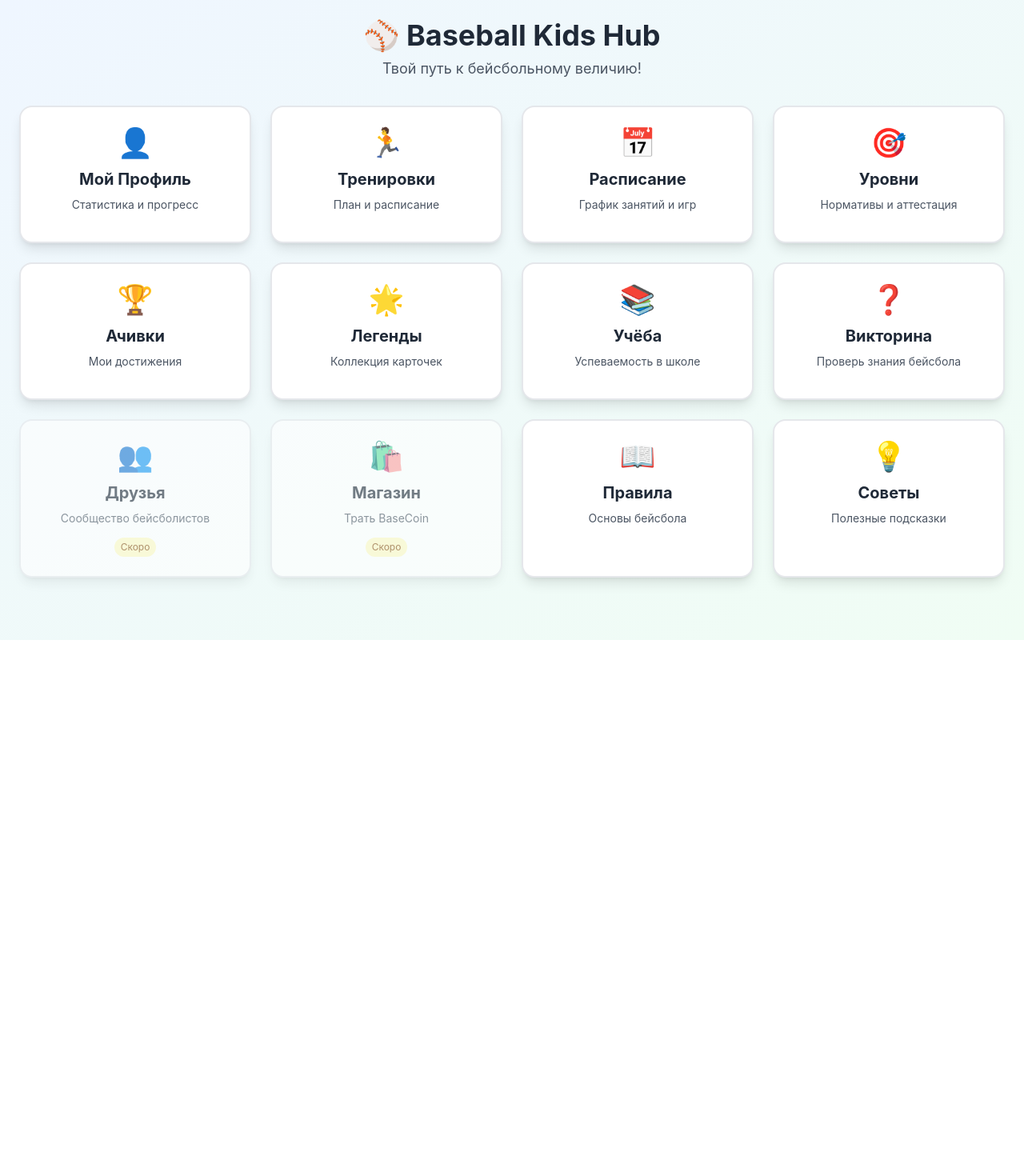
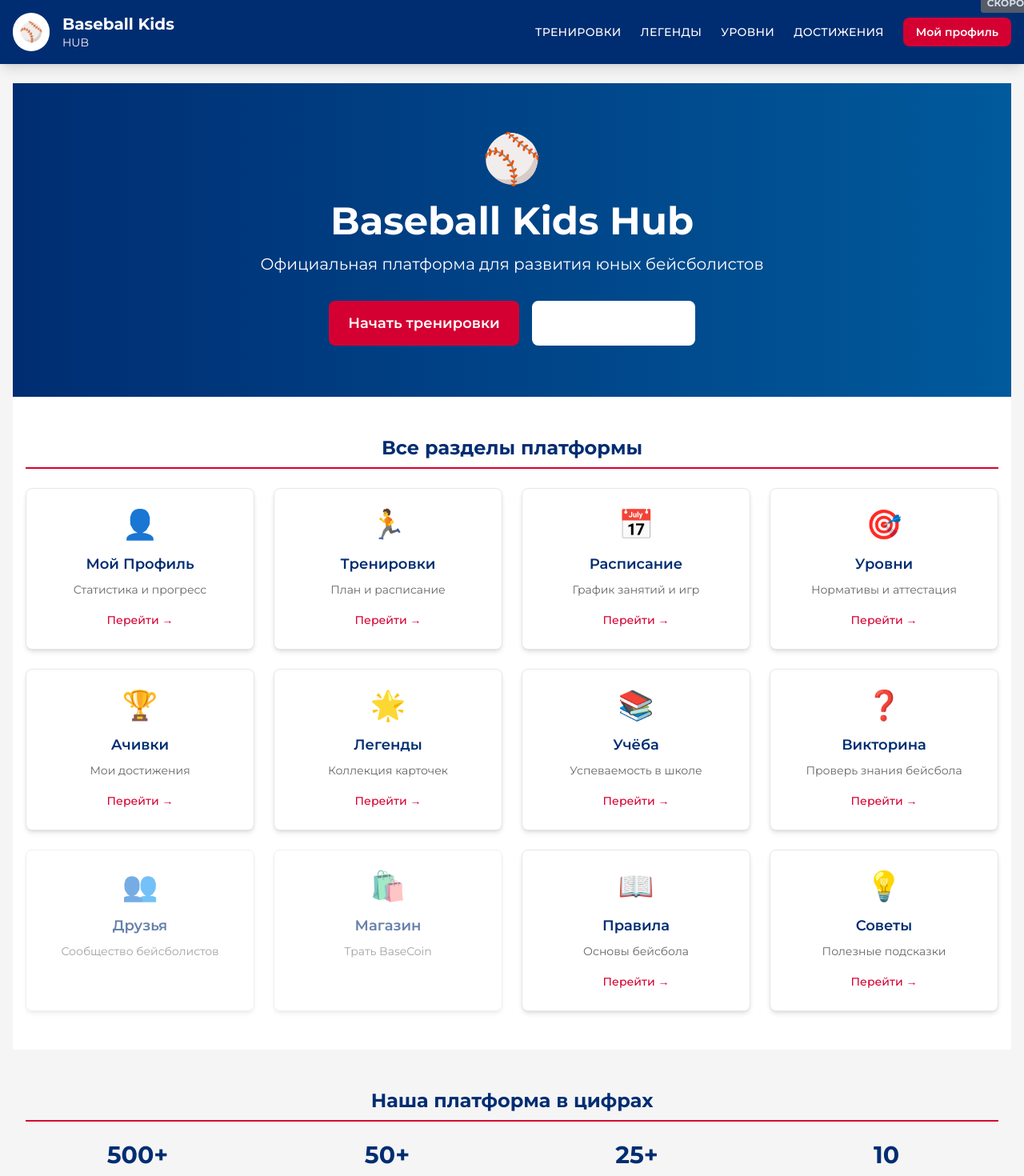
Before and after one commit to ARostov/baseball-kids-hub, a React (Vite) app: page / in a window 1280 px wide. Shown: the top 1470 px of the page at 80% size. Before the commit the page ends 800 px from the top, so only its background shows below. Built offline with nearby package versions, Linux system fonts and the light colour scheme.

Commit message:
redesign a la mlb

```diff
--- a/index.html
+++ b/index.html
@@ -4,9 +4,11 @@
     <meta charset="UTF-8" />
     <link rel="icon" type="image/svg+xml" href="/vite.svg" />
     <meta name="viewport" content="width=device-width, initial-scale=1.0" />
-    <title>Baseball Kids Hub</title>
+    <meta name="theme-color" content="#D4AF37" />
+    <meta name="description" content="Baseball Kids Hub - коллекционные карточки юных бейсболистов" />
+    <title>🎴 Baseball Cards Hub | Коллекционные карточки</title>
 </head>
-<body>
+<body class="min-h-screen bg-gradient-to-br from-gray-900 to-blue-900">
 <div id="root"></div>
 <script type="module" src="./src/main.tsx"></script>
 </body>
--- a/src/App.tsx
+++ b/src/App.tsx
@@ -19,8 +19,9 @@ function AppContent() {
     const navigate = useNavigate();
 
     return (
-        <div className="min-h-screen bg-gray-50">
+        <div className="min-h-screen bg-mlb-light-gray font-montserrat">
             <Header />
+            <main className="container mx-auto px-4 py-6">
                 <Routes>
                     <Route path="/" element={<HomePage onNavigate={navigate} />} />
                     <Route path="/profile" element={<ProfilePage />} />
@@ -36,9 +37,32 @@ function AppContent() {
                     <Route path="/rules" element={<RulesPage />} />
                     <Route path="/tips" element={<TipsPage />} />
                     <Route path="/achievements" element={<AchievementsPage />} />
-                <Route path="/friends" element={<div className="p-8">Друзья - в следующей версии</div>} />
-                <Route path="/shop" element={<div className="p-8">Магазин - в следующей версии</div>} />
+                    <Route path="/friends" element={
+                        <div className="text-center py-12">
+                            <h2 className="text-2xl font-bold text-mlb-blue mb-4">Друзья</h2>
+                            <p className="text-mlb-gray">Функция появится в следующем обновлении</p>
+                        </div>
+                    } />
+                    <Route path="/shop" element={
+                        <div className="text-center py-12">
+                            <h2 className="text-2xl font-bold text-mlb-blue mb-4">Магазин</h2>
+                            <p className="text-mlb-gray">Скоро открытие!</p>
+                        </div>
+                    } />
                 </Routes>
+            </main>
+
+            {/* Футер в стиле MLB */}
+            <footer className="bg-mlb-blue text-white py-8 mt-12">
+                <div className="container mx-auto px-4 text-center">
+                    <div className="text-3xl mb-4">⚾</div>
+                    <p className="text-lg font-semibold mb-2">Baseball Kids Hub</p>
+                    <p className="text-mlb-light-gray text-sm">Официальная образовательная платформа для юных бейсболистов</p>
+                    <div className="mt-4 text-xs text-mlb-light-gray">
+                        © 2024 Baseball Kids Hub. Все права защищены.
+                    </div>
+                </div>
+            </footer>
         </div>
     );
 }
--- /dev/null
+++ b/src/components/Footer.tsx
@@ -0,0 +1,30 @@
+function Footer() {
+    return (
+        <footer className="bg-mlb-blue text-white py-8 mt-12">
+            <div className="container mx-auto px-4">
+                <div className="text-center">
+                    <h3 className="text-xl font-bold mb-4">Baseball Kids Hub</h3>
+                    <p className="text-gray-300 mb-4">
+                        Комплексная образовательно-спортивная платформа для детей 8-12 лет
+                    </p>
+                    <div className="flex justify-center space-x-6">
+                        <a href="#" className="text-gray-300 hover:text-white transition-colors">
+                            О проекте
+                        </a>
+                        <a href="#" className="text-gray-300 hover:text-white transition-colors">
+                            Контакты
+                        </a>
+                        <a href="#" className="text-gray-300 hover:text-white transition-colors">
+                            Помощь
+                        </a>
+                    </div>
+                    <p className="text-gray-400 mt-6 text-sm">
+                        © 2024 Baseball Kids Hub. Все права защищены.
+                    </p>
+                </div>
+            </div>
+        </footer>
+    )
+}
+
+export default Footer
--- a/src/components/Header.tsx
+++ b/src/components/Header.tsx
@@ -1,71 +1,68 @@
-import React from 'react';
-import { useNavigate, useLocation } from 'react-router-dom';
+import { useNavigate } from 'react-router-dom';
 
-export const Header: React.FC = () => {
+export function Header() {
     const navigate = useNavigate();
-    const location = useLocation();
-
-    // Не показывать хедер на главной странице
-    if (location.pathname === '/') {
-        return null;
-    }
 
     return (
-        <header className="bg-white shadow-sm border-b border-gray-200">
-            <div className="max-w-7xl mx-auto px-4 sm:px-6 lg:px-8">
-                <div className="flex justify-between items-center h-16">
+        <header className="mlb-header">
+            <div className="container mx-auto px-4">
+                <div className="flex items-center justify-between py-4">
                     {/* Логотип и название */}
                     <button
                         onClick={() => navigate('/')}
-                        className="flex items-center gap-3 hover:opacity-80 transition-opacity"
+                        className="flex items-center space-x-4 hover:opacity-90 transition-opacity"
                     >
-                        <div className="text-2xl">⚾</div>
-                        <div>
-                            <h1 className="text-xl font-bold text-gray-800">Baseball Kids Hub</h1>
-                            <p className="text-xs text-gray-500">Твой путь к величию</p>
+                        <div className="bg-white rounded-full p-2">
+                            <span className="text-mlb-blue text-2xl font-bold">⚾</span>
+                        </div>
+                        <div className="text-left">
+                            <h1 className="text-xl font-bold text-white leading-tight">
+                                Baseball Kids
+                            </h1>
+                            <p className="text-mlb-light-gray text-sm">HUB</p>
                         </div>
                     </button>
 
                     {/* Навигация */}
-                    <nav className="hidden md:flex items-center gap-6">
+                    <nav className="hidden md:flex items-center space-x-6">
                         <button
                             onClick={() => navigate('/trainings')}
-                            className="text-gray-600 hover:text-blue-600 transition-colors"
+                            className="text-white hover:text-mlb-light-gray transition-colors font-medium text-sm uppercase tracking-wide"
                         >
                             Тренировки
                         </button>
                         <button
-                            onClick={() => navigate('/schedule')}
-                            className="text-gray-600 hover:text-blue-600 transition-colors"
-                        >
-                            Расписание
-                        </button>
-                        <button
                             onClick={() => navigate('/legends')}
-                            className="text-gray-600 hover:text-blue-600 transition-colors"
+                            className="text-white hover:text-mlb-light-gray transition-colors font-medium text-sm uppercase tracking-wide"
                         >
                             Легенды
                         </button>
                         <button
-                            onClick={() => navigate('/quiz')}
-                            className="text-gray-600 hover:text-blue-600 transition-colors"
+                            onClick={() => navigate('/levels')}
+                            className="text-white hover:text-mlb-light-gray transition-colors font-medium text-sm uppercase tracking-wide"
                         >
-                            Викторина
+                            Уровни
+                        </button>
+                        <button
+                            onClick={() => navigate('/achievements')}
+                            className="text-white hover:text-mlb-light-gray transition-colors font-medium text-sm uppercase tracking-wide"
+                        >
+                            Достижения
+                        </button>
+                        <button
+                            onClick={() => navigate('/profile')}
+                            className="mlb-button-primary text-sm py-2 px-4"
+                        >
+                            Мой профиль
                         </button>
                     </nav>
 
-                    {/* Профиль */}
-                    <button
-                        onClick={() => navigate('/profile')}
-                        className="flex items-center gap-2 text-gray-600 hover:text-blue-600 transition-colors"
-                    >
-                        <div className="w-8 h-8 bg-blue-100 rounded-full flex items-center justify-center">
-                            <span className="text-sm">👤</span>
-                        </div>
-                        <span className="hidden sm:block">Профиль</span>
+                    {/* Мобильное меню (упрощённо) */}
+                    <button className="md:hidden text-white">
+                        <span className="text-2xl">☰</span>
                     </button>
                 </div>
             </div>
         </header>
     );
-};
+}
--- a/src/components/HomePage.tsx
+++ b/src/components/HomePage.tsx
@@ -5,47 +5,108 @@ interface HomePageProps {
     onNavigate: (path: string) => void;
 }
 
+// type SectionId = 'profile' | 'trainings' | 'schedule' | 'levels' | 'achievements' |
+//     'legends' | 'grades' | 'quiz' | 'rules' | 'tips' | 'friends' | 'shop';
+
 export const HomePage: React.FC<HomePageProps> = ({ onNavigate }) => {
     return (
-        <div className="min-h-screen bg-gradient-to-br from-blue-50 to-green-50 p-6">
-            <header className="text-center mb-8">
-                <h1 className="text-4xl font-bold text-gray-800 mb-2">
-                    ⚾ Baseball Kids Hub
-                </h1>
-                <p className="text-lg text-gray-600">
-                    Твой путь к бейсбольному величию!
+        <div className="min-h-screen bg-white">
+            {/* Герой-секция */}
+            <section className="bg-gradient-to-r from-mlb-blue to-mlb-light-blue text-white py-16">
+                <div className="container mx-auto px-4 text-center">
+                    <div className="text-6xl mb-6">⚾</div>
+                    <h1 className="text-5xl font-bold mb-4">Baseball Kids Hub</h1>
+                    <p className="text-xl mb-8 max-w-2xl mx-auto">
+                        Официальная платформа для развития юных бейсболистов
                     </p>
-            </header>
+                    <div className="flex justify-center space-x-4">
+                        <button
+                            onClick={() => onNavigate('/trainings')}
+                            className="mlb-button-primary text-lg"
+                        >
+                            Начать тренировки
+                        </button>
+                        <button
+                            onClick={() => onNavigate('/legends')}
+                            className="mlb-button-secondary text-lg border-white text-white hover:bg-white hover:text-mlb-blue"
+                        >
+                            Изучить легенд
+                        </button>
+                    </div>
+                </div>
+            </section>
 
-            <div className="grid grid-cols-1 sm:grid-cols-2 lg:grid-cols-3 xl:grid-cols-4 gap-6 max-w-7xl mx-auto">
+            {/* Основные разделы */}
+            <section className="py-12">
+                <div className="container mx-auto px-4">
+                    <h2 className="mlb-section-title text-center">Все разделы платформы</h2>
+
+                    <div className="grid grid-cols-1 md:grid-cols-2 lg:grid-cols-3 xl:grid-cols-4 gap-6">
                         {appSections.map((section: AppSection) => (
                             <div
                                 key={section.id}
                                 onClick={() => !section.comingSoon && onNavigate(section.path)}
                                 className={`
-              bg-white rounded-2xl shadow-lg border-2 border-gray-200 p-6
-              cursor-pointer transition-all duration-300 hover:scale-105
-              hover:shadow-xl hover:border-blue-300
-              ${section.comingSoon ? 'opacity-60 cursor-not-allowed' : ''}
+                                    mlb-card p-6 cursor-pointer transition-all duration-300
+                                    ${section.comingSoon
+                                    ? 'opacity-60 cursor-not-allowed'
+                                    : 'hover:shadow-xl'
+                                }
                                 `}
                             >
+                                {section.comingSoon && (
+                                    <div className="absolute -top-2 -right-2 bg-mlb-gray text-white text-xs font-bold px-2 py-1 rounded">
+                                        СКОРО
+                                    </div>
+                                )}
+
                                 <div className="text-center">
-                            <div className="text-4xl mb-3">{section.icon}</div>
-                            <h3 className="text-xl font-bold text-gray-800 mb-2">
+                                    <div className="text-4xl mb-4 text-mlb-blue">
+                                        {section.icon}
+                                    </div>
+                                    <h3 className="text-lg font-semibold text-mlb-blue mb-2">
                                         {section.title}
                                     </h3>
-                            <p className="text-gray-600 text-sm mb-3">
+                                    <p className="text-mlb-gray text-sm mb-4">
                                         {section.description}
                                     </p>
-                            {section.comingSoon && (
-                                <span className="inline-block bg-yellow-100 text-yellow-800 text-xs px-2 py-1 rounded-full">
-                  Скоро
-                </span>
+
+                                    {!section.comingSoon && (
+                                        <button className="text-mlb-red font-medium text-sm hover:underline">
+                                            Перейти →
+                                        </button>
                                     )}
                                 </div>
                             </div>
                         ))}
                     </div>
                 </div>
+            </section>
+
+            {/* Статистика */}
+            <section className="bg-mlb-light-gray py-12">
+                <div className="container mx-auto px-4">
+                    <h2 className="mlb-section-title text-center">Наша платформа в цифрах</h2>
+                    <div className="grid grid-cols-2 md:grid-cols-4 gap-8 text-center">
+                        <div>
+                            <div className="text-3xl font-bold text-mlb-blue mb-2">500+</div>
+                            <div className="text-mlb-gray">Юных бейсболистов</div>
+                        </div>
+                        <div>
+                            <div className="text-3xl font-bold text-mlb-blue mb-2">50+</div>
+                            <div className="text-mlb-gray">Легенд MLB</div>
+                        </div>
+                        <div>
+                            <div className="text-3xl font-bold text-mlb-blue mb-2">25+</div>
+                            <div className="text-mlb-gray">Тренировочных программ</div>
+                        </div>
+                        <div>
+                            <div className="text-3xl font-bold text-mlb-blue mb-2">10</div>
+                            <div className="text-mlb-gray">Уровней мастерства</div>
+                        </div>
+                    </div>
+                </div>
+            </section>
+        </div>
     );
 };
--- a/src/index.css
+++ b/src/index.css
@@ -1,12 +1,47 @@
+@import url('https://fonts.googleapis.com/css2?family=Montserrat:wght@400;500;600;700;800&display=swap');
+
 @tailwind base;
 @tailwind components;
 @tailwind utilities;
 
+:root {
+    --mlb-blue: #002D72;
+    --mlb-red: #D50032;
+    --mlb-light-blue: #005A9C;
+    --mlb-gray: #666666;
+    --mlb-light-gray: #F5F5F5;
+}
+
 body {
     margin: 0;
-    font-family: -apple-system, BlinkMacSystemFont, 'Segoe UI', 'Roboto', 'Oxygen',
+    font-family: 'Montserrat', -apple-system, BlinkMacSystemFont, 'Segoe UI', 'Roboto', 'Oxygen',
     'Ubuntu', 'Cantarell', 'Fira Sans', 'Droid Sans', 'Helvetica Neue',
     sans-serif;
     -webkit-font-smoothing: antialiased;
     -moz-osx-font-smoothing: grayscale;
+    background-color: white;
+    color: #333;
 }
+
+/* MLB-стиль компоненты */
+@layer components {
+    .mlb-header {
+        @apply bg-[#002D72] text-white shadow-lg;
+    }
+
+    .mlb-button-primary {
+        @apply bg-[#D50032] hover:bg-[#B3002A] text-white font-semibold py-3 px-6 rounded-lg transition-colors duration-200;
+    }
+
+    .mlb-button-secondary {
+        @apply bg-white text-[#002D72] border-2 border-[#002D72] hover:bg-[#002D72] hover:text-white font-semibold py-3 px-6 rounded-lg transition-all duration-200;
+    }
+
+    .mlb-card {
+        @apply bg-white rounded-lg shadow-md border border-gray-200 hover:shadow-lg transition-shadow duration-300;
+    }
+
+    .mlb-section-title {
+        @apply text-2xl font-bold text-[#002D72] border-b-2 border-[#D50032] pb-2 mb-6;
+    }
+}
--- a/tailwind.config.js
+++ b/tailwind.config.js
@@ -5,7 +5,18 @@ export default {
         "./src/**/*.{js,ts,jsx,tsx}",
     ],
     theme: {
-        extend: {},
+        extend: {
+            colors: {
+                'mlb-blue': '#002D72',
+                'mlb-red': '#D50032',
+                'mlb-light-blue': '#005A9C',
+                'mlb-gray': '#666666',
+                'mlb-light-gray': '#F5F5F5'
+            },
+            fontFamily: {
+                'montserrat': ['Montserrat', 'sans-serif'],
+            }
+        },
     },
     plugins: [],
 }
```
Also changed, not shown: 6 other files (tests, documents, lock files or other folders). Lines whose indentation alone changed are shown as unchanged.
